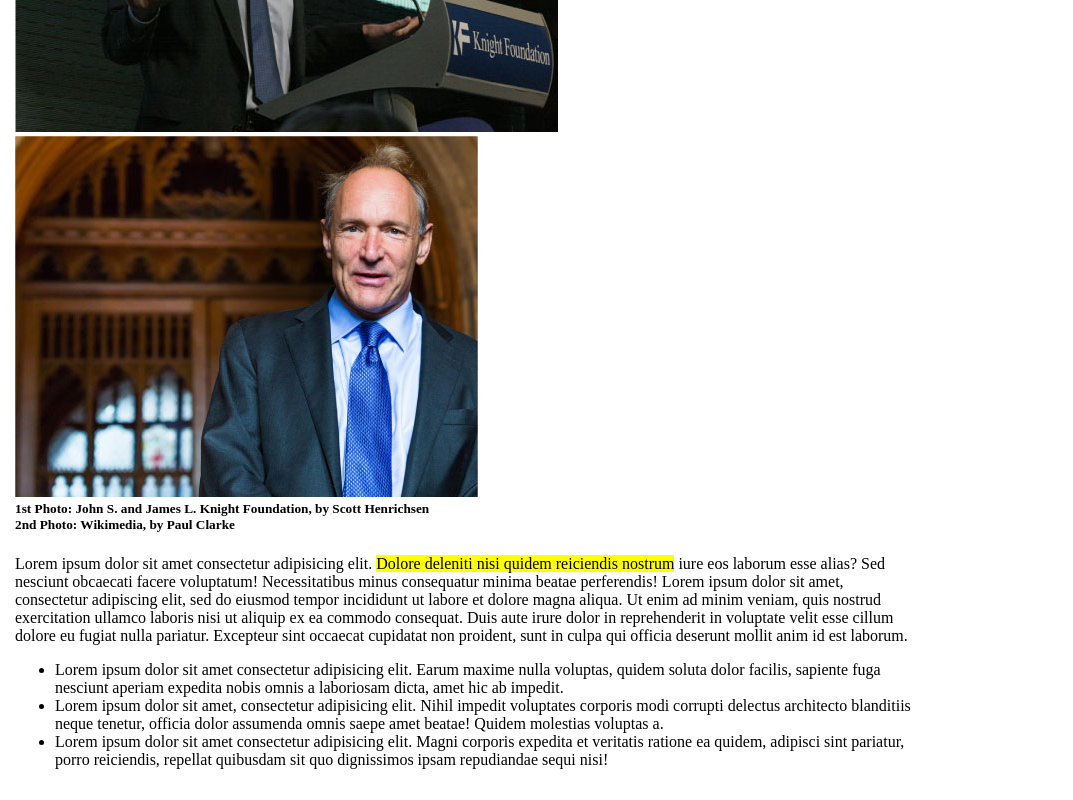
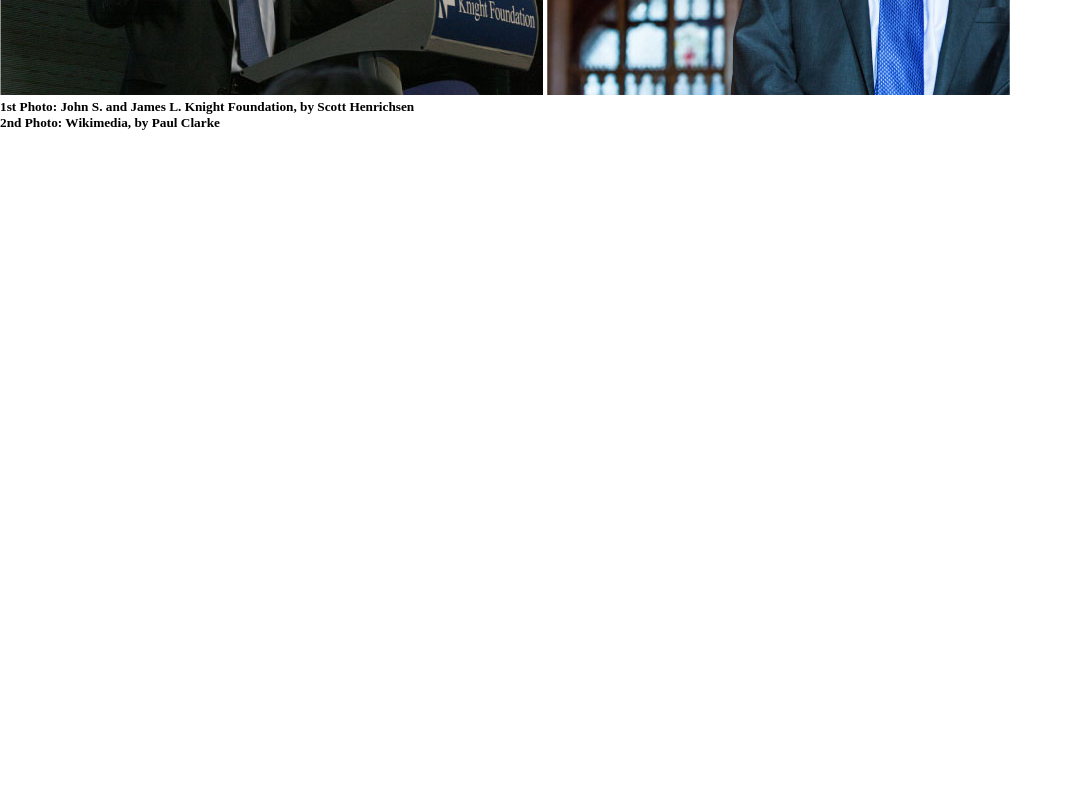
Before and after one commit to mmensa0/html-css-booleaner, a plain HTML site: page index.html in a window 1280 px wide. Shown: the part 487-1287 px from the top of the page, without its empty margins (0-1073 px from the left). After the commit the page ends 800 px from the top, so only its background shows below. Drawn offline with Linux system fonts and the light colour scheme.

Commit message:
Revert "Ho creato un cointainer per header, main e body"
This reverts commit 1109670e557743527762e2bac7ba2d80d735bb43.

```diff
--- a/css/style.css
+++ b/css/style.css
@@ -12,11 +12,6 @@ body{
 .logo{
     height: 135px;
     width: 200px;
-}
-
-.container{
-    margin: 15px;
-    width: 70%;
 }
 
 #titolo{
@@ -50,11 +45,3 @@ body{
 #didascalia-due{
     margin-top: 0;
 }
-
-#evidenziato{
-    background-color: yellow;
-}
-
-#tablehead{
-    background-color: rgb(2, 149, 247);
-}
--- a/index.html
+++ b/index.html
@@ -14,8 +14,6 @@
     <div class="banner">
        <img class="logo" src="./img/logo.svg" alt="Logo The Booleaner">
     </div>
-
-    <div class="container">
 
     <!-- Header contiene il titolo, l'autore, la data, le due foto e le didascalie-->
     <header>
@@ -43,31 +41,7 @@
 
     </header>
 
-        <main>
 
 
-            <p>Lorem ipsum dolor sit amet consectetur adipisicing elit. <span id="evidenziato">Dolore deleniti nisi quidem reiciendis nostrum</span>  iure eos laborum esse alias? Sed nesciunt obcaecati facere voluptatum! Necessitatibus minus consequatur minima beatae perferendis! Lorem ipsum dolor sit amet, consectetur adipiscing elit, sed do eiusmod tempor incididunt ut labore et dolore magna aliqua. Ut enim ad minim veniam, quis nostrud exercitation ullamco laboris nisi ut aliquip ex ea commodo consequat. Duis aute irure dolor in reprehenderit in voluptate velit esse cillum dolore eu fugiat nulla pariatur. Excepteur sint occaecat cupidatat non proident, sunt in culpa qui officia deserunt mollit anim id est laborum.</p>
-            <ul>
-                <li>
-                    Lorem ipsum dolor sit amet consectetur adipisicing elit. Earum maxime nulla voluptas, quidem soluta dolor facilis, sapiente fuga nesciunt aperiam expedita nobis omnis a laboriosam dicta, amet hic ab impedit.
-                </li>
-                <li>
-                    Lorem ipsum dolor sit amet, consectetur adipisicing elit. Nihil impedit voluptates corporis modi corrupti delectus architecto blanditiis neque tenetur, officia dolor assumenda omnis saepe amet beatae! Quidem molestias voluptas a.
-                </li>
-                <li>
-                    Lorem ipsum dolor sit amet consectetur adipisicing elit. Magni corporis expedita et veritatis ratione ea quidem, adipisci sint pariatur, porro reiciendis, repellat quibusdam sit quo dignissimos ipsam repudiandae sequi nisi!
-                </li>
-            </ul>
-
-            <table>
-                <thead id="tablehead"></thead>
-                <tr></tr>
-            </table>
-
-        </main>
-
-
-
-    </div>
 </body>
 </html>
```
Lines whose indentation alone changed are shown as unchanged.
